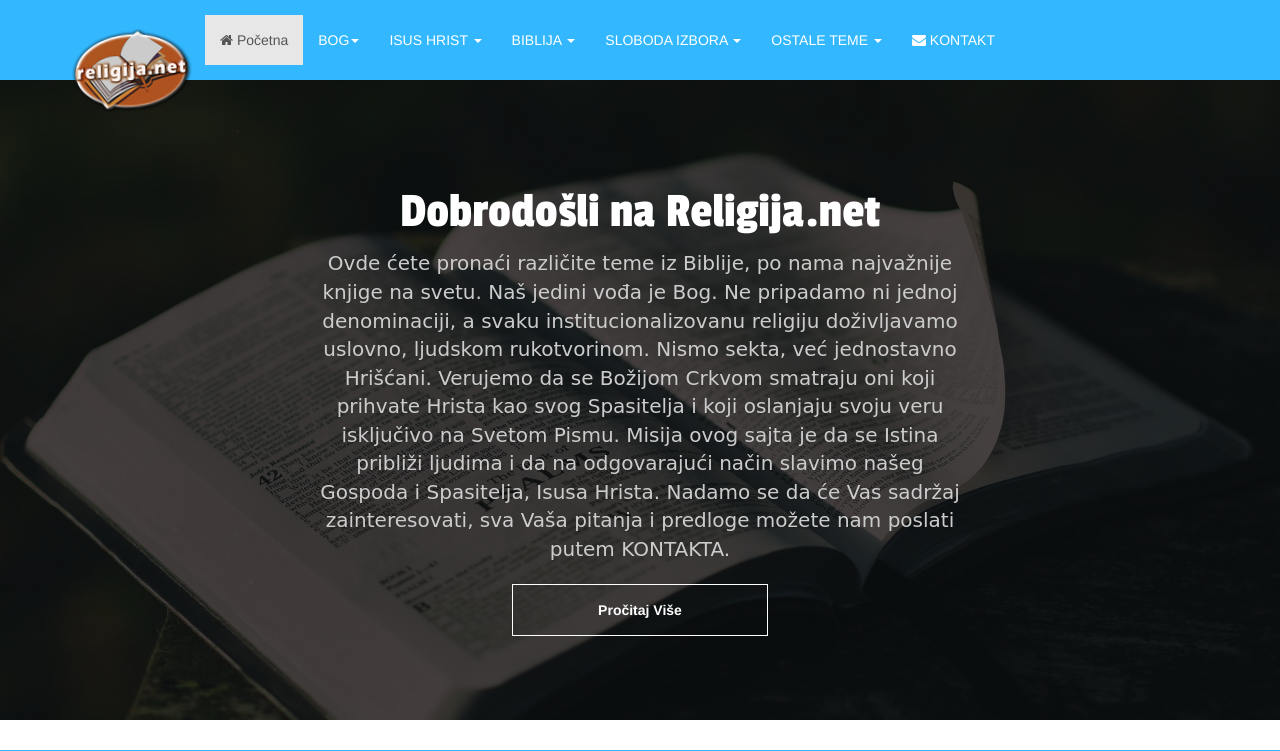
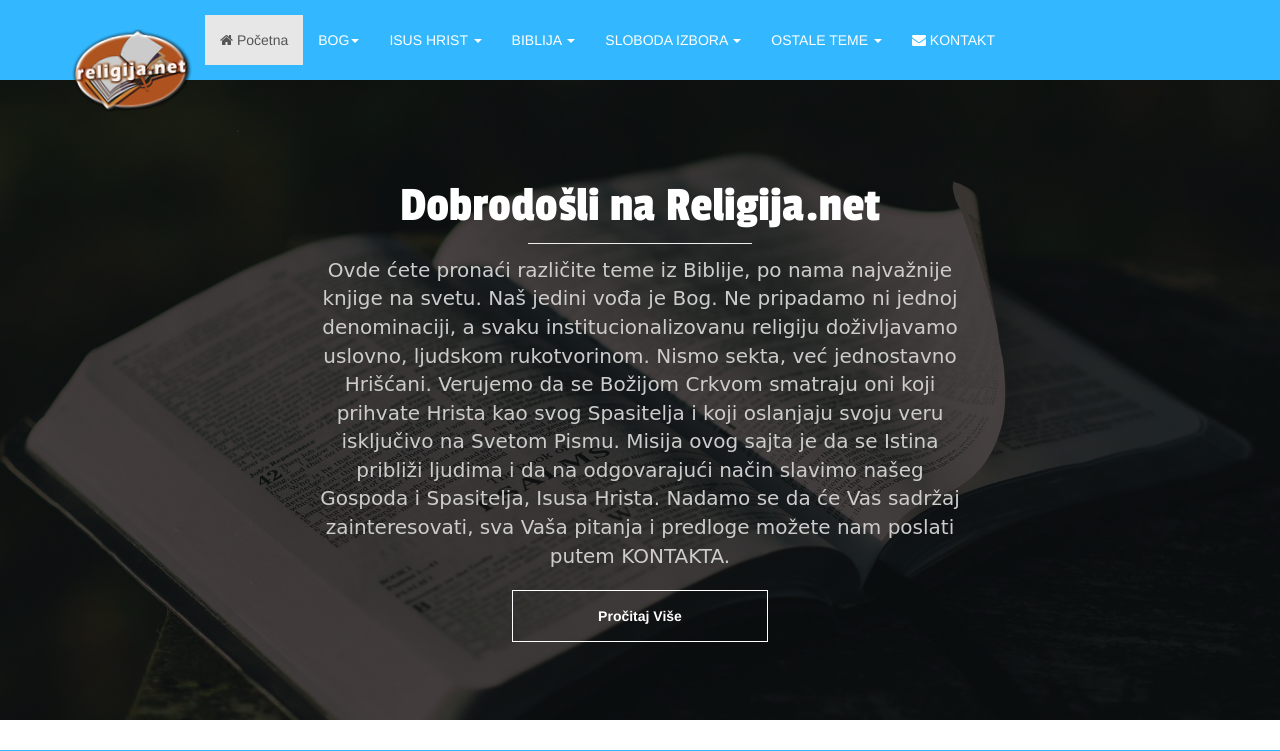
Before and after one commit to jeremic-io/religija, a PHP site: page / in a window 1280 px wide. Shown: the top 751 px of the page. Run offline with PHP 8.4, Linux system fonts and the light colour scheme; some web fonts are replaced.

Commit message:
Insert horizontal line

```diff
--- a/css/style.css
+++ b/css/style.css
@@ -94,3 +94,14 @@
 .main-footer .copyright {
   font-weight: bold;
 }
+
+/* Helper Classes */
+/* line 89, ../sass/style.scss */
+.hr-line {
+  width: 35%;
+  color: #fff;
+  display: block;
+  margin: auto;
+  height: 2px;
+  margin-bottom: 10px;
+}
--- a/index.php
+++ b/index.php
@@ -85,6 +85,7 @@
     <div class="intro">
       <div class="intro-text">
         <h1 class="text-center">Dobrodošli na Religija.net</h1>
+        <hr class="hr-line">
         <p>
           Ovde ćete pronaći različite teme iz Biblije, po nama najvažnije knjige na svetu.  Naš jedini vođa je Bog. Ne pripadamo ni jednoj denominaciji, a svaku institucionalizovanu religiju doživljavamo uslovno, ljudskom rukotvorinom. Nismo sekta, već jednostavno Hrišćani. Verujemo da se Božijom Crkvom smatraju oni koji prihvate Hrista kao svog Spasitelja i koji oslanjaju svoju veru isključivo na Svetom Pismu.  Misija ovog sajta je da se Istina približi ljudima i da na odgovarajući način slavimo našeg Gospoda i Spasitelja, Isusa Hrista. Nadamo se da će Vas sadržaj zainteresovati, sva Vaša pitanja i predloge možete nam poslati putem KONTAKTA.
         </p>
--- a/sass/style.scss
+++ b/sass/style.scss
@@ -84,3 +84,13 @@
     font-weight: bold;
   }
 }
+
+/* Helper Classes */
+.hr-line {
+  width: 35%;
+  color: #fff;
+  display: block;
+  margin: auto;
+  height:2px;
+  margin-bottom: 10px;
+}
```
